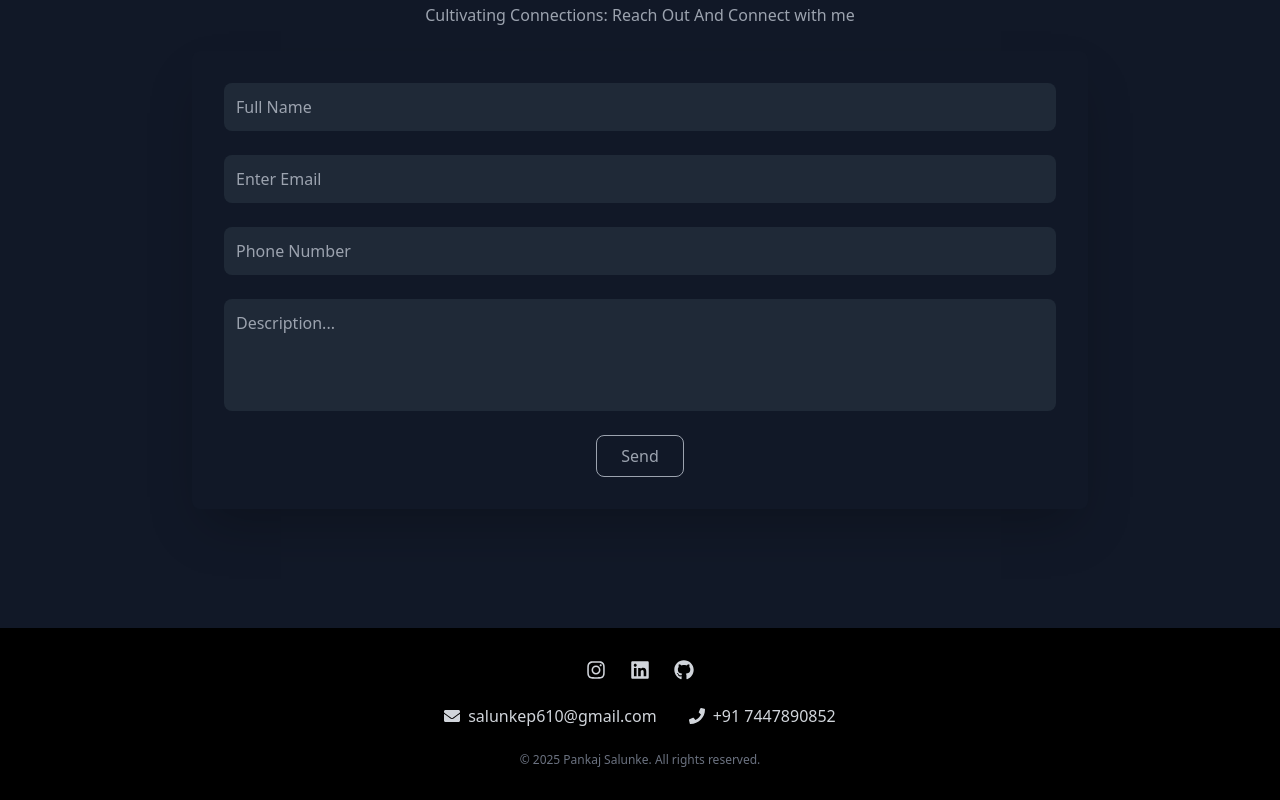
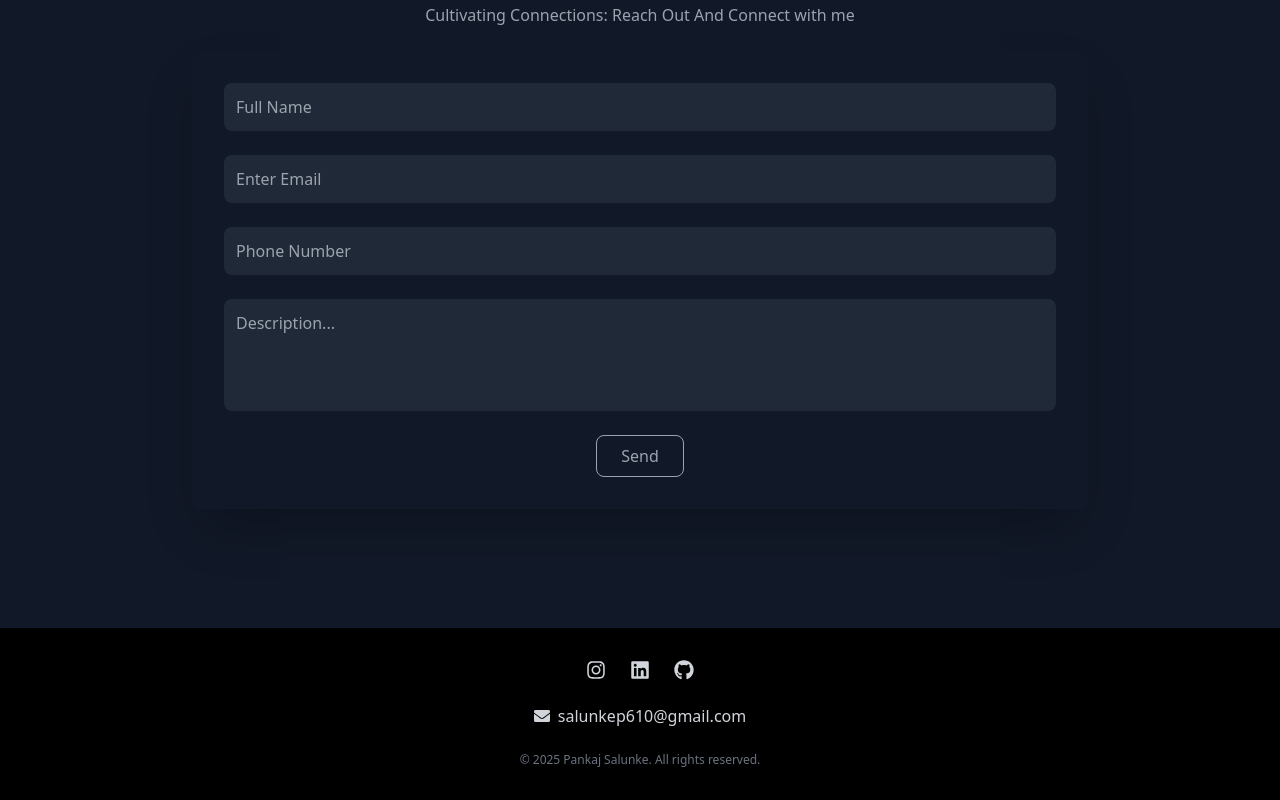
Before and after one commit to pankajsalunke/Portfolio, a React (Vite) app: page / in a window 1280 px wide. Shown: the part 3572-4372 px from the top of the page. Built offline with nearby package versions, Linux system fonts and the light colour scheme.

Commit message:
number removed

```diff
--- a/src/components/Footer.jsx
+++ b/src/components/Footer.jsx
@@ -42,10 +42,10 @@
             <FaEnvelope />
             <span>salunkep610@gmail.com</span>
           </div>
-          <div className="flex items-center gap-2">
+          {/* <div className="flex items-center gap-2">
             <FaPhone />
             <span>+91 7447890852</span>
-          </div>
+          </div> */}
         </div>
 
         <p className="mt-6 text-xs text-gray-500">
```
